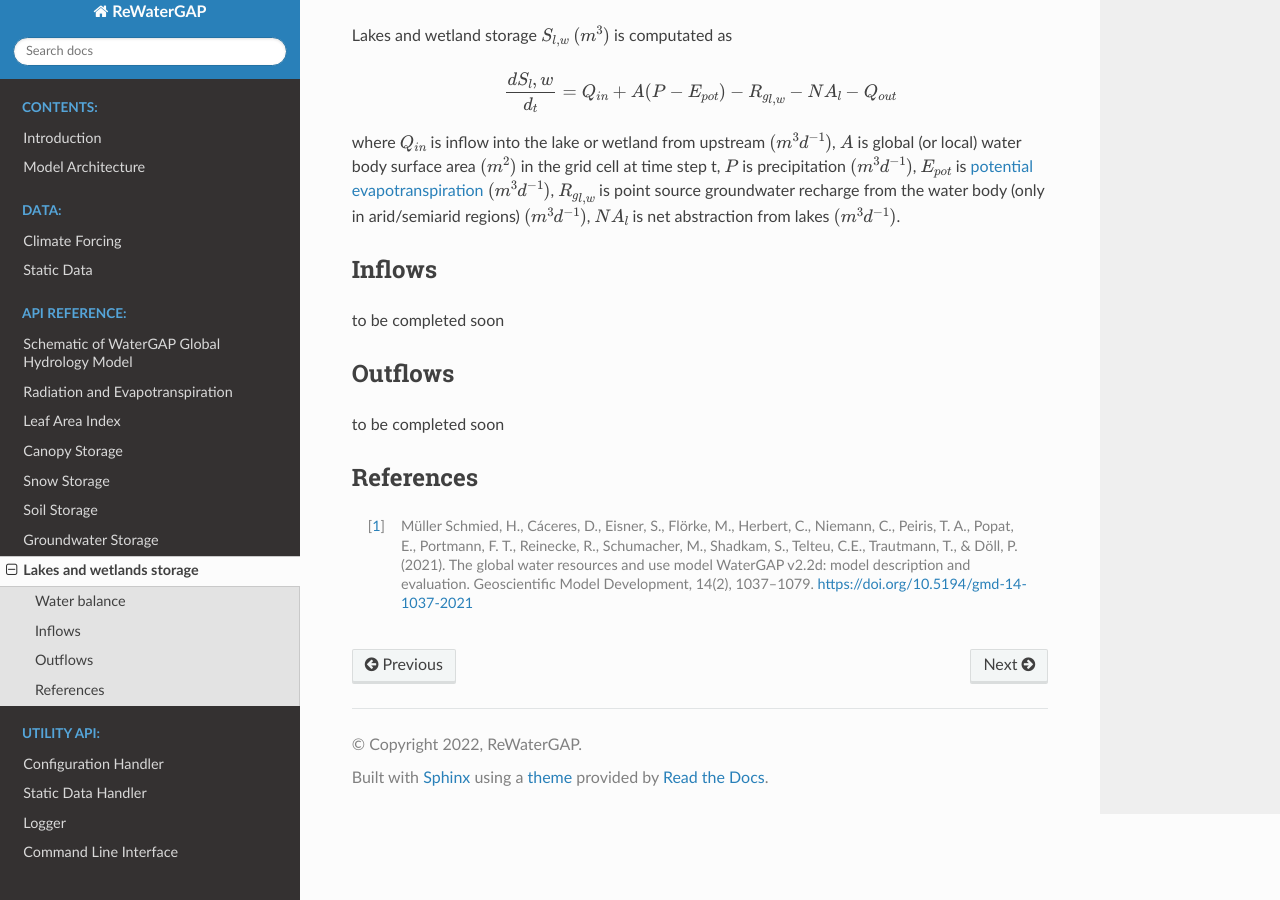
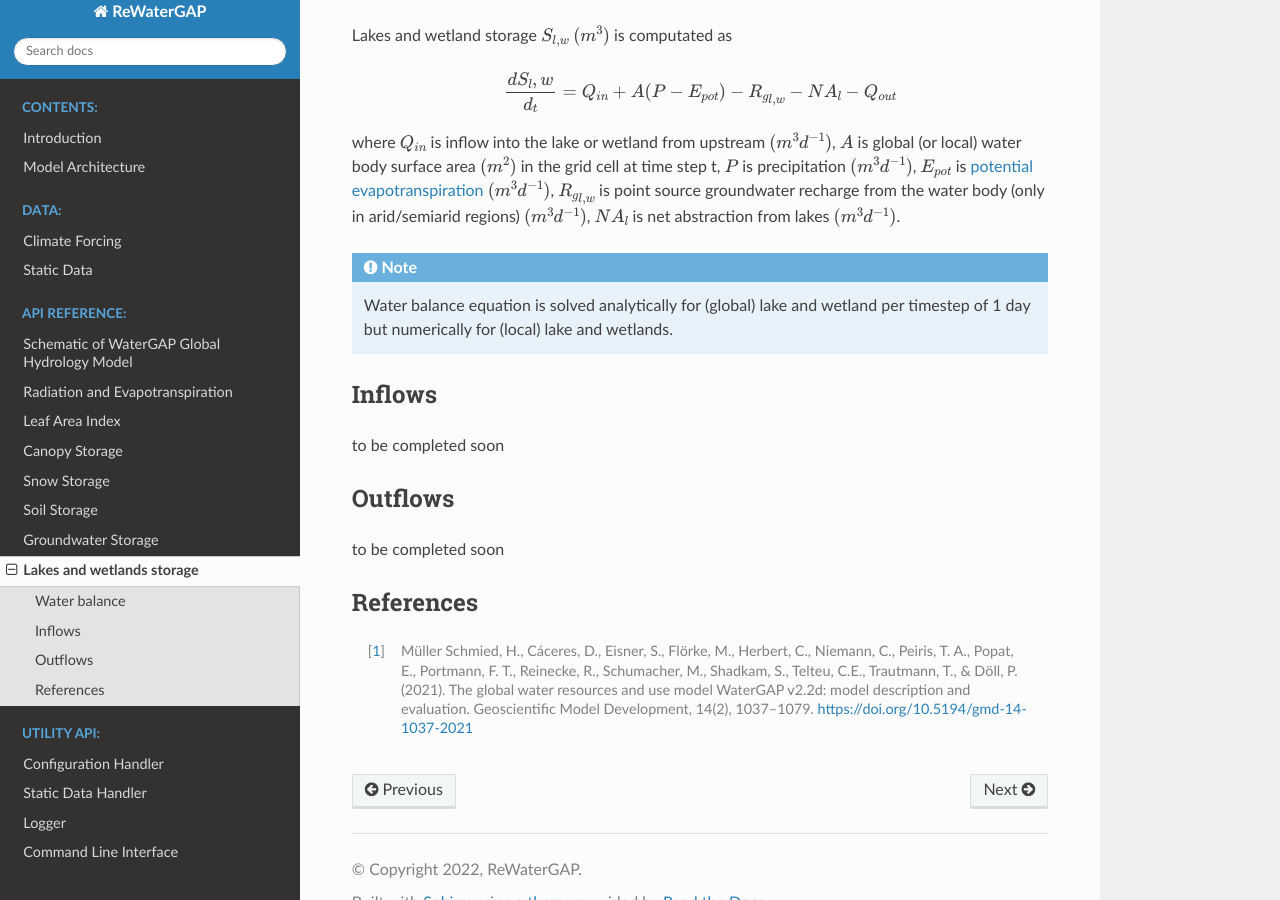
Before and after one commit to HydrologyFrankfurt/ReWaterGAP, a Sphinx documentation site: the page built from docs/api_docs/lakes_wetlands_storage.rst, in a window 1280 px wide and 900 px high, scrolled down 628 px. Built offline with Sphinx 7.4.7 and the Read the Docs theme 2.0.0, drawn with Linux system fonts in a browser that asks for light colours.

Commit message:
Update lakes_wetlands_storage.rst

```diff
--- a/docs/api_docs/lakes_wetlands_storage.rst
+++ b/docs/api_docs/lakes_wetlands_storage.rst
@@ -16,6 +16,10 @@ where :math:`{Q}_{in}` is inflow into the lake or wetland from upstream :math:`(
 :math:`A` is global (or local) water body surface area :math:`(m^2)` in the grid cell at time step t,
 :math:`P` is precipitation :math:`(m^3 {d}^{-1})`, :math:`{E}_{pot}` is :ref:`potential evapotranspiration <pot_evap>` :math:`(m^3 {d}^{-1})`, :math:`{R_g}_{l,w}` is point source groundwater recharge from the water body (only in arid/semiarid regions) :math:`(m^3 {d}^{-1})`, :math:`NA_l` is net abstraction from lakes :math:`(m^3 {d}^{-1})`.
 
+.. note::
+   Water balance equation is solved analytically for (global) lake and wetland per timestep of 1 day
+   but numerically for (local) lake and wetlands.
+
 
 Inflows
 -------
```
